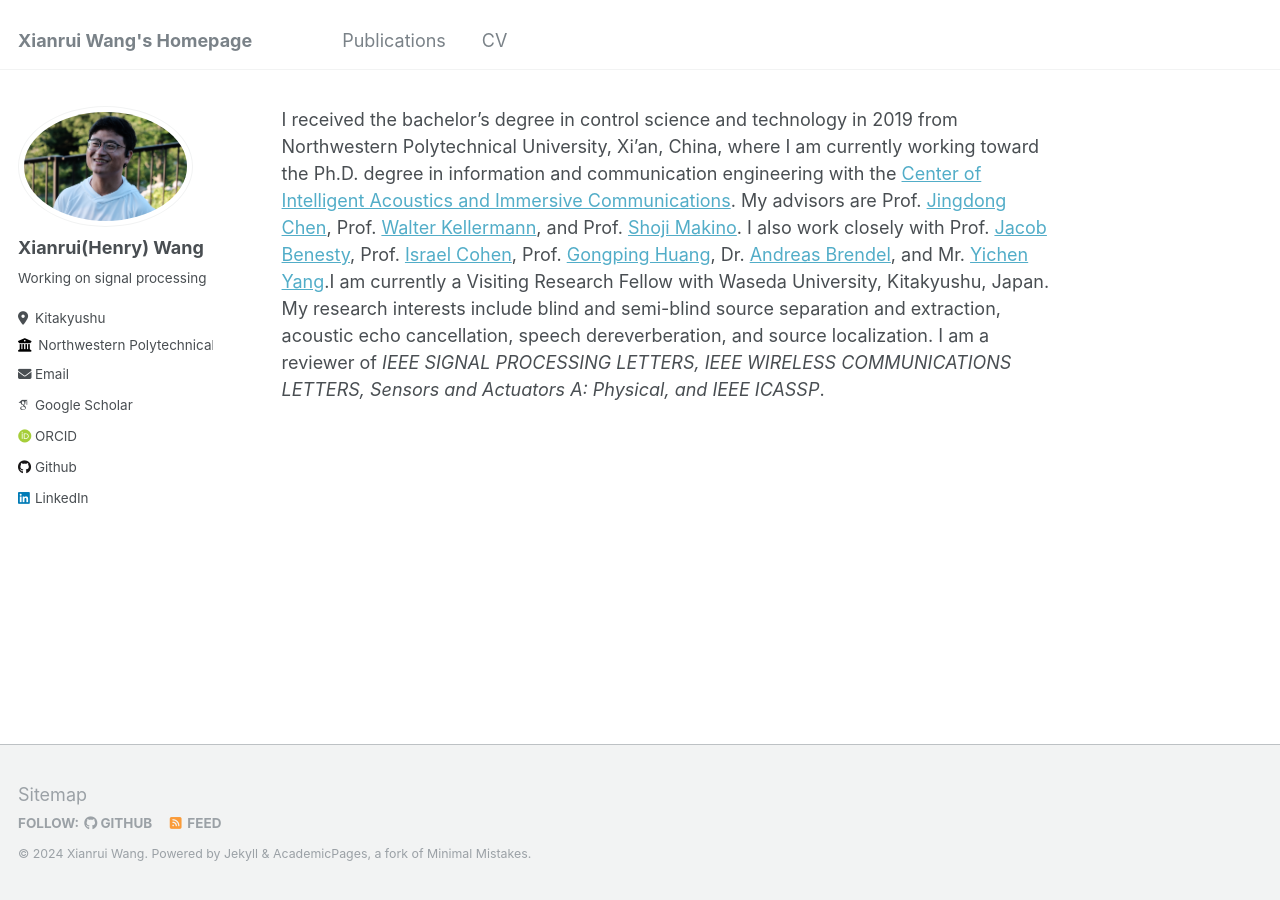
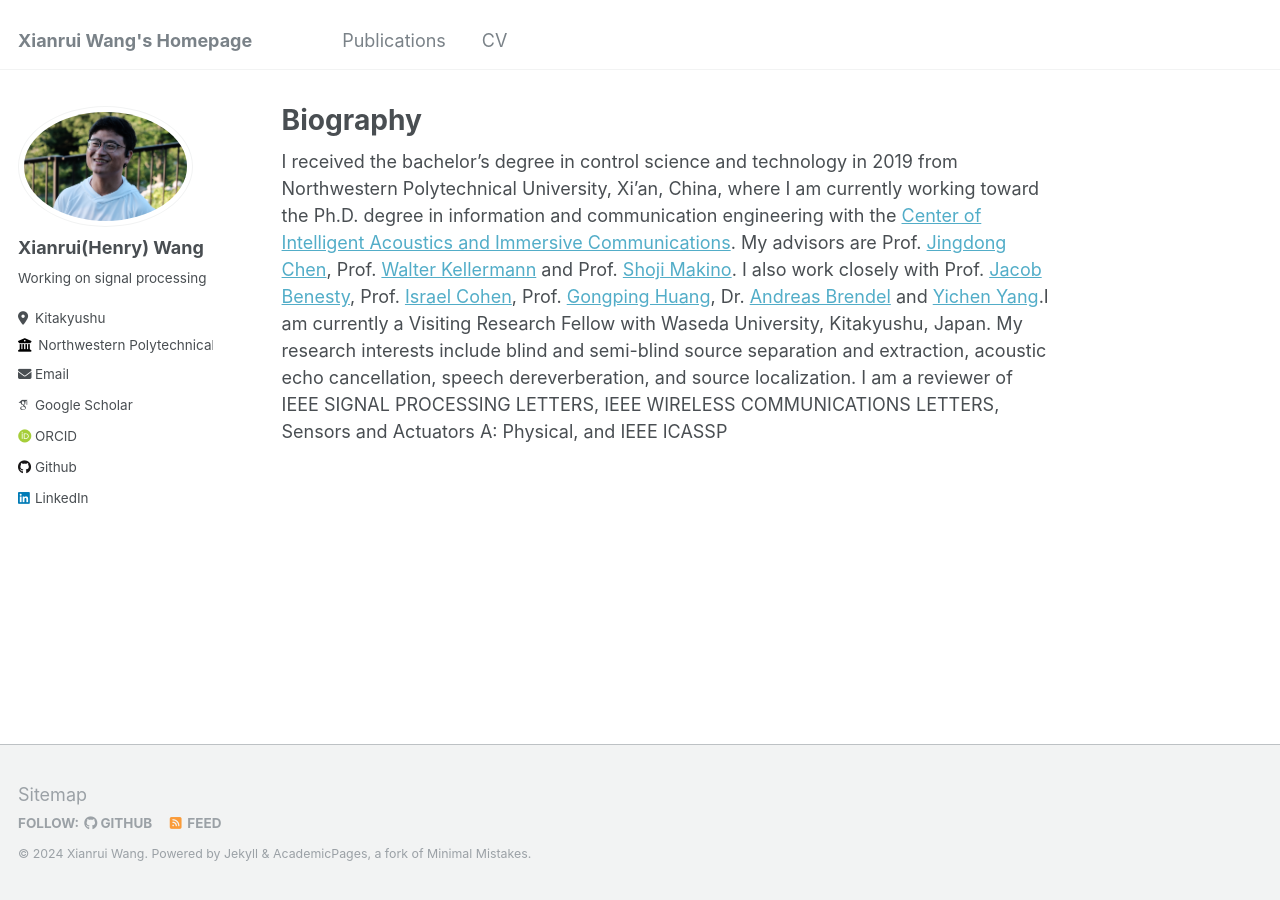
Before and after one commit to XianruiWang/XianruiWang.github.io, a Jekyll site: the page built from _pages/about.md, in a window 1280 px wide. Built offline with Jekyll 4.4.1, drawn with Linux system fonts in a browser that asks for light colours; some web fonts are replaced.

```diff
--- a/_pages/about.md
+++ b/_pages/about.md
@@ -1,10 +1,10 @@
 ---
 permalink: /
-title: #"Biography"
+title: "Biography"
 author_profile: true
 redirect_from:
   - /about/
   - /about.html
 ---
 
-I received the bachelor’s degree in control science and technology in 2019 from Northwestern Polytechnical University, Xi’an, China, where I am currently working toward the Ph.D. degree in information and communication engineering with the [Center of Intelligent Acoustics and Immersive Communications](https://www.ciaic.org/). My advisors are Prof. [Jingdong Chen](https://scholar.google.com/citations?user=hWAy1jcAAAAJ&hl=en&oi=ao), Prof. [Walter Kellermann](https://scholar.google.com/citations?user=HmreEZUAAAAJ&hl=en&oi=ao), and Prof. [Shoji Makino](https://scholar.google.com/citations?user=pBQfV8QAAAAJ&hl=en&oi=ao). I also work closely with Prof. [Jacob Benesty](https://scholar.google.com/citations?user=8i3o6DUAAAAJ&hl=en&oi=ao), Prof. [Israel Cohen](https://scholar.google.com/citations?user=ZkQc3WMAAAAJ&hl=en&oi=ao), Prof. [Gongping Huang](https://scholar.google.com/citations?user=a3x1k7kAAAAJ&hl=en&oi=ao), Dr. [Andreas Brendel](https://scholar.google.com/citations?user=LyzozeAAAAAJ&hl=en&oi=ao), and Mr. [Yichen Yang](https://scholar.google.com/citations?user=880ogZcAAAAJ&hl=en&oi=ao).I am currently a Visiting Research Fellow with Waseda University, Kitakyushu, Japan. My research interests include blind and semi-blind source separation and extraction, acoustic echo cancellation, speech dereverberation, and source localization. I am a reviewer of *IEEE SIGNAL PROCESSING LETTERS, IEEE WIRELESS COMMUNICATIONS LETTERS, Sensors and Actuators A: Physical, and IEEE ICASSP*.
+I received the bachelor’s degree in control science and technology in 2019 from Northwestern Polytechnical University, Xi’an, China, where I am currently working toward the Ph.D. degree in information and communication engineering with the [Center of Intelligent Acoustics and Immersive Communications](https://www.ciaic.org/). My advisors are Prof. [Jingdong Chen](https://scholar.google.com/citations?user=hWAy1jcAAAAJ&hl=en&oi=ao), Prof. [Walter Kellermann](https://scholar.google.com/citations?user=HmreEZUAAAAJ&hl=en&oi=ao) and Prof. [Shoji Makino](https://scholar.google.com/citations?user=pBQfV8QAAAAJ&hl=en&oi=ao). I also work closely with Prof. [Jacob Benesty](https://scholar.google.com/citations?user=8i3o6DUAAAAJ&hl=en&oi=ao), Prof. [Israel Cohen](https://scholar.google.com/citations?user=ZkQc3WMAAAAJ&hl=en&oi=ao), Prof. [Gongping Huang](https://scholar.google.com/citations?user=a3x1k7kAAAAJ&hl=en&oi=ao), Dr. [Andreas Brendel](https://scholar.google.com/citations?user=LyzozeAAAAAJ&hl=en&oi=ao) and [Yichen Yang](https://scholar.google.com/citations?user=880ogZcAAAAJ&hl=en&oi=ao).I am currently a Visiting Research Fellow with Waseda University, Kitakyushu, Japan. My research interests include blind and semi-blind source separation and extraction, acoustic echo cancellation, speech dereverberation, and source localization. I am a reviewer of IEEE SIGNAL PROCESSING LETTERS, IEEE WIRELESS COMMUNICATIONS LETTERS, Sensors and Actuators A: Physical, and IEEE ICASSP
```
Also changed, not shown: _pages/sitemap.md (deleted, +0 -37 lines).
